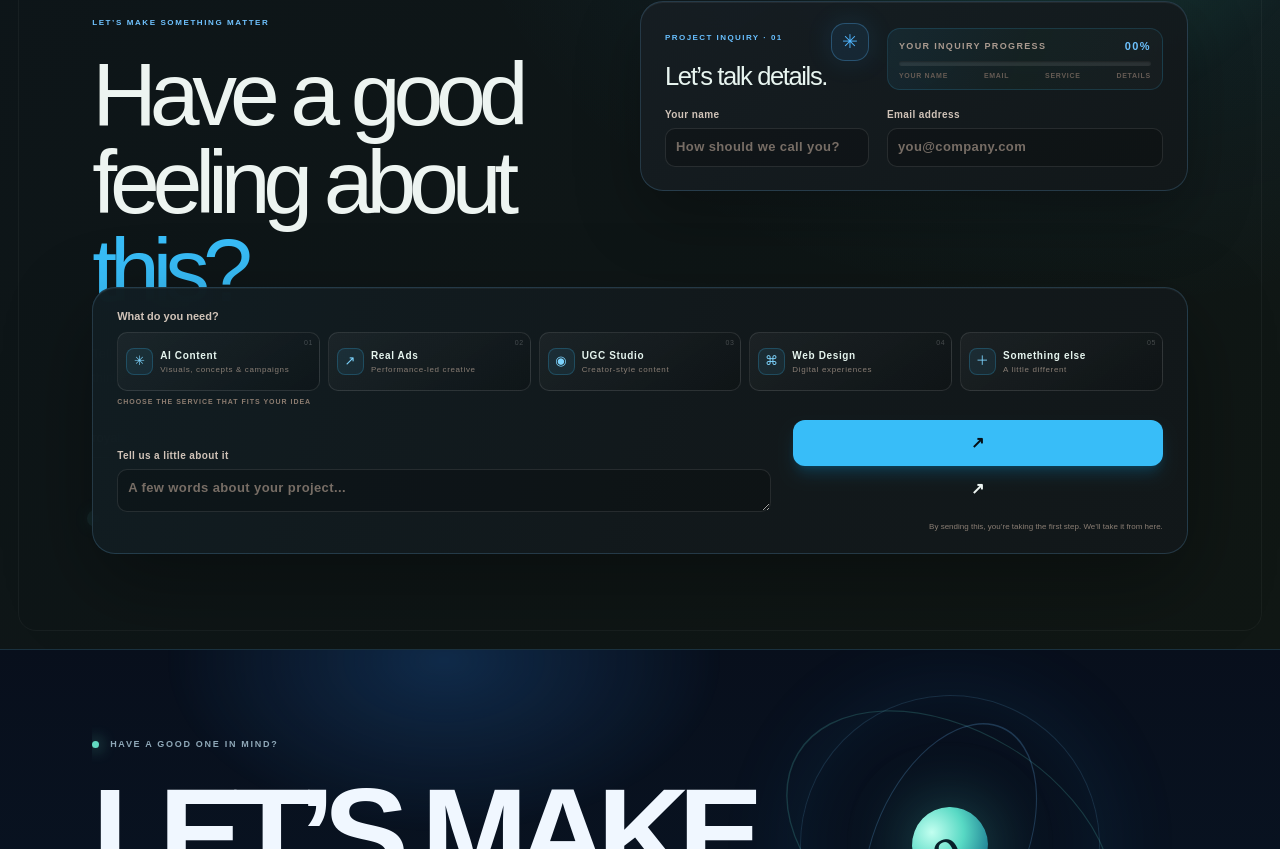
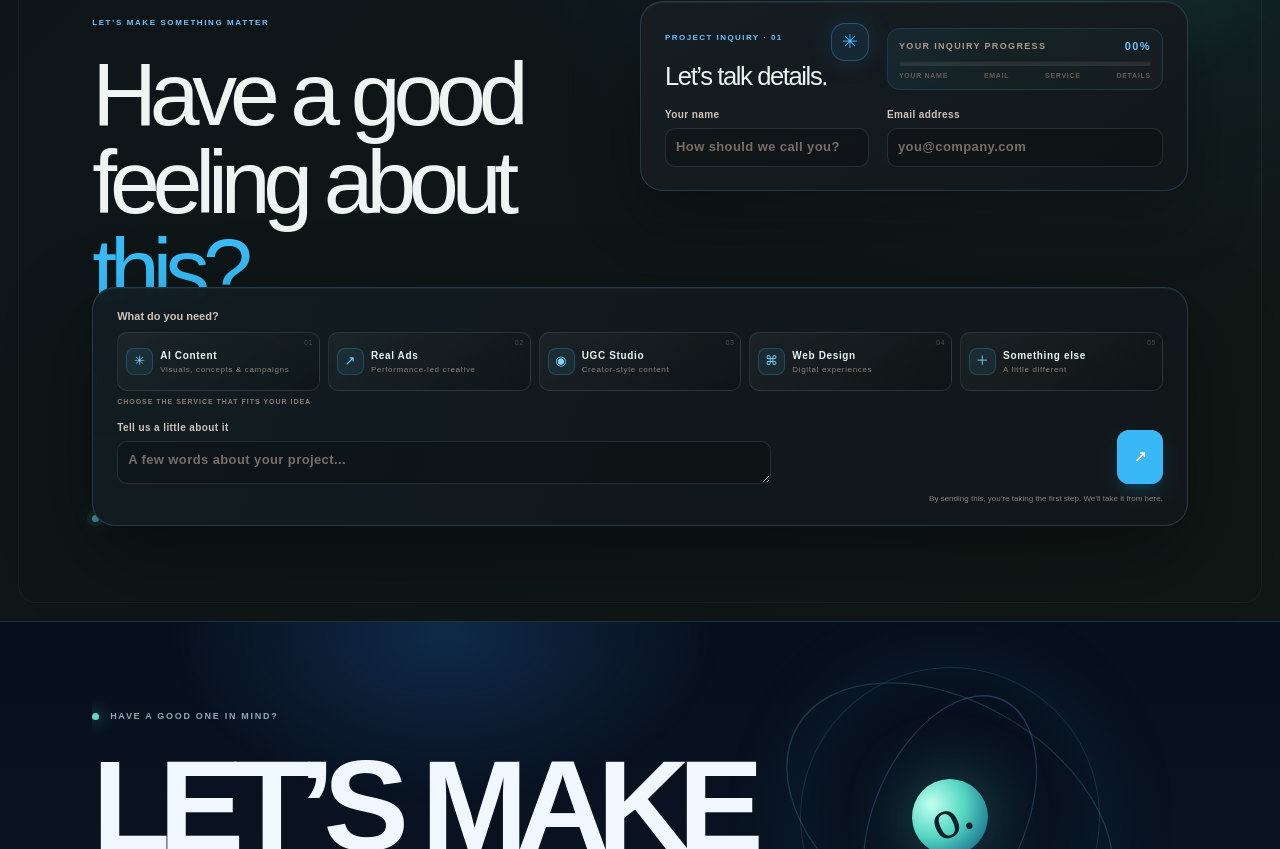
Before and after one commit to MohammadMatinMahdavi/orange, a Next.js app: page / in a window 1280 px wide. Shown: the part 7523-8372 px from the top of the page. Built offline with nearby package versions, Linux system fonts and the light colour scheme.

Commit message:
Style email and Telegram contact actions

```diff
--- a/app/globals.css
+++ b/app/globals.css
@@ -3010,3 +3010,31 @@ html[data-theme="orange"] .feedback-disclaimer{color:#9a7b67}
     transform-style:preserve-3d;
   }
 }
+
+
+/* Contact delivery choices */
+.contact-actions {
+  display: grid;
+  grid-template-columns: minmax(0, 1.15fr) minmax(0, 0.85fr);
+  gap: 10px;
+  width: 100%;
+}
+.contact-actions .form-submit {
+  min-width: 0;
+  min-height: 54px;
+  margin: 0;
+  white-space: normal;
+  text-align: left;
+}
+.contact-action-telegram {
+  border: 1px solid rgba(90, 169, 255, 0.34);
+  background: rgba(70, 145, 225, 0.09);
+  color: inherit;
+}
+.contact-action-telegram:hover {
+  border-color: rgba(90, 169, 255, 0.7);
+  background: rgba(70, 145, 225, 0.16);
+}
+@media (max-width: 420px) {
+  .contact-actions { grid-template-columns: 1fr; }
+}
```
